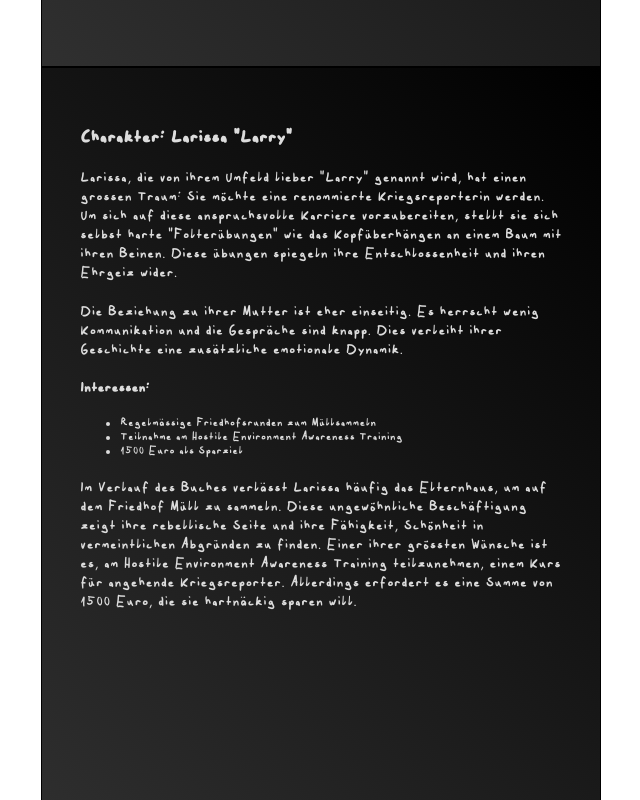
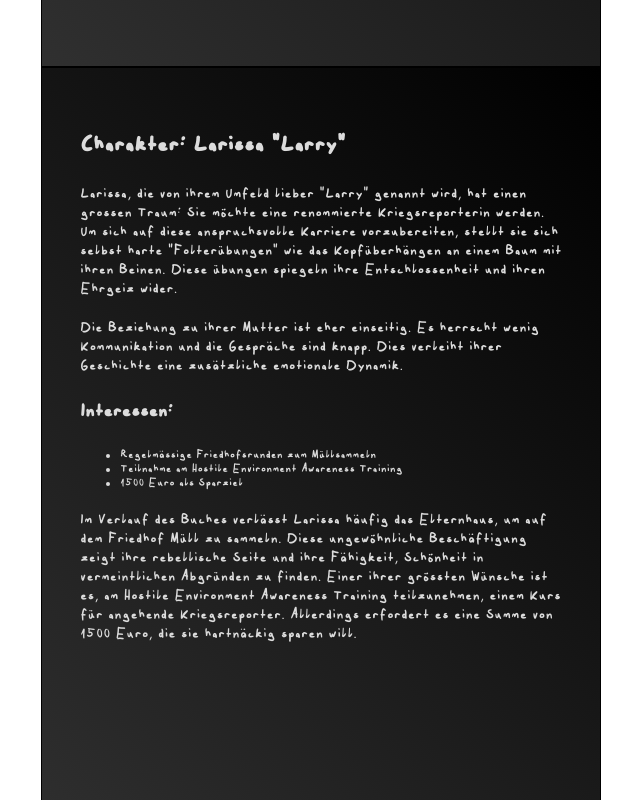
Before and after one commit to Dinervc/Die-Gespenster-von-Demmin-Lesejournal, a plain HTML site: page index.html in a window 1280 px wide. Shown: the part 1520-2320 px from the top of the page, without its empty margins (319-959 px from the left). Drawn offline with Linux system fonts and the light colour scheme.

Commit message:
Small fix

```diff
--- a/index.html
+++ b/index.html
@@ -104,6 +104,13 @@
         font-weight: normal;
         font-style: normal;
         font-display: swap;
+      }
+
+      h2 {
+        font-size: 30px;
+      }
+      h3 {
+        font-size: 25px;
       }
 
       * {
```
